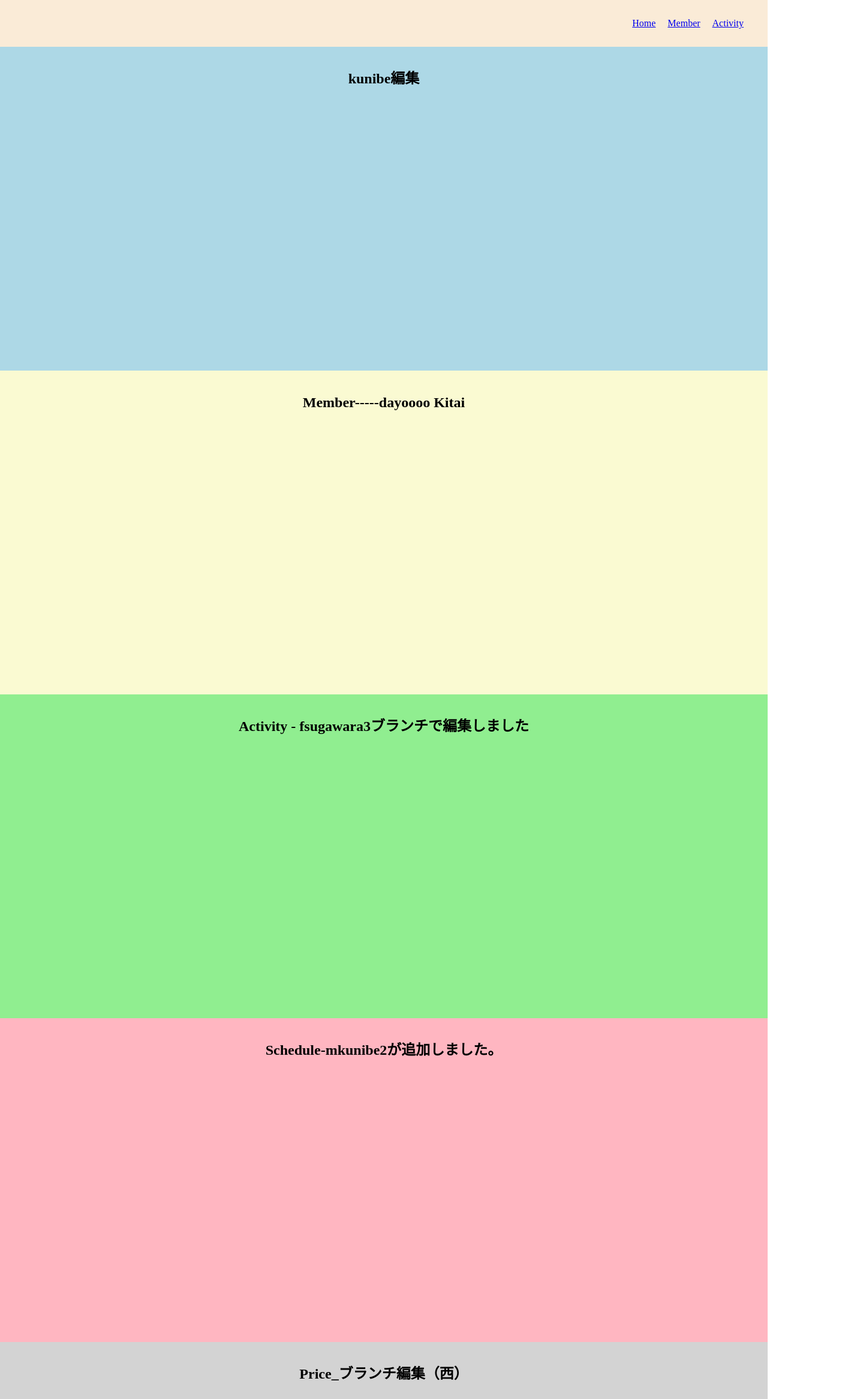
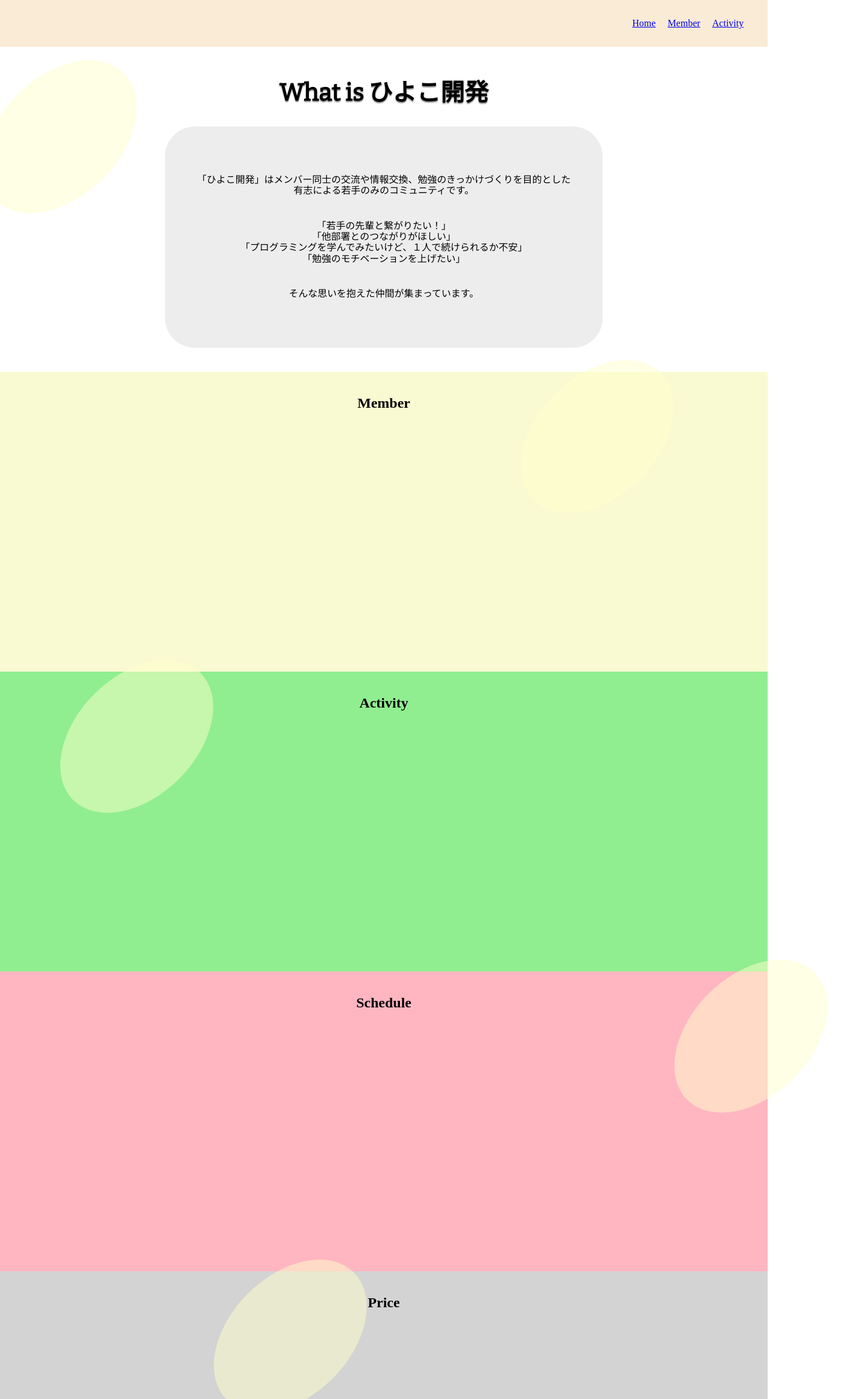
Before and after one commit to hiyokodev/hiyoko_site_2023, a Vue app: page / in a window 1280 px wide. Shown: the top 2333 px of the page at 60% size, 1429 px wide, since content can reach past the window. Built offline with nearby package versions, Linux system fonts and the light colour scheme.

Commit message:
見本となるAboutセクションを追加

```diff
--- a/index.html
+++ b/index.html
@@ -1,13 +1,17 @@
 <!DOCTYPE html>
 <html lang="en">
+
 <head>
   <meta charset="UTF-8">
   <link rel="icon" href="/favicon.ico">
   <meta name="viewport" content="width=device-width, initial-scale=1.0">
   <title>Vite App</title>
+  <link href="https://fonts.googleapis.com/css2?family=Bitter&display=swap" rel="stylesheet">
 </head>
+
 <body>
   <div id="app"></div>
   <script type="module" src="/src/main.js"></script>
 </body>
+
 </html>
--- a/src/App.vue
+++ b/src/App.vue
@@ -1,5 +1,6 @@
 <template>
   <Header />
+  <BackgroundEggs />
   <RouterView />
 </template>
 
@@ -7,8 +8,9 @@
 import { RouterLink, RouterView } from 'vue-router'
 import 'normalize.css'
 import Header from './components/common/Header.vue'
+import BackgroundEggs from './components/common/BackgroundEggs.vue'
 export default {
-  components: { Header }
+  components: { Header, BackgroundEggs }
 }
 </script>
 
--- a/src/components/Home/aboutSection.vue
+++ b/src/components/Home/aboutSection.vue
@@ -1,6 +1,19 @@
 <template>
   <section>
-    <h2>kunibe編集</h2>
+    <h2>What is ひよこ開発</h2>
+    <div class="text-box">
+      <p class="text">
+        「ひよこ開発」はメンバー同士の交流や情報交換、勉強のきっかけづくりを目的とした<br />
+        有志による若手のみのコミュニティです。
+      </p>
+      <p class="text">
+        「若手の先輩と繋がりたい！」<br />
+        「他部署とのつながりがほしい」<br />
+        「プログラミングを学んでみたいけど、１人で続けられるか不安」<br />
+        「勉強のモチベーションを上げたい」
+      </p>
+      <p class="text">そんな思いを抱えた仲間が集まっています。</p>
+    </div>
   </section>
 </template>
 <script>
@@ -8,12 +21,28 @@ export default {}
 </script>
 <style scoped>
 section {
-  height: 500px;
   padding: 20px;
-  background-color: lightblue;
 }
 
 h2 {
   text-align: center;
+  font-size: 40px;
+  font-weight: bold;
+  font-family: 'Bitter', serif;
+  text-shadow: 0px 2px 2px rgba(0, 0, 0, 0.5);
+}
+
+.text-box {
+  background-color: rgba(230, 230, 230, 0.7);
+  max-width: 650px;
+  margin: 20px auto;
+  border-radius: 50px;
+  padding: 40px;
+}
+
+.text {
+  margin: 40px 0;
+  text-align: center;
+  opacity: 100%;
 }
 </style>
--- a/src/components/Home/activitySection.vue
+++ b/src/components/Home/activitySection.vue
@@ -1,6 +1,9 @@
 <template>
   <section>
-    <h2>Activity - fsugawara3ブランチで編集しました</h2>
+    <div class="background"></div>
+    <div class="contents">
+      <h2>Activity</h2>
+    </div>
   </section>
 </template>
 <script>
@@ -9,8 +12,19 @@ export default {}
 <style scoped>
 section {
   height: 500px;
+  position: relative;
+}
+
+.background {
+  width: 100%;
+  height: 100%;
+  background-color: lightgreen;
+  position: absolute;
+  z-index: -2;
+}
+
+.contents {
   padding: 20px;
-  background-color: lightgreen;
 }
 
 h2 {
--- a/src/components/Home/memberSection.vue
+++ b/src/components/Home/memberSection.vue
@@ -1,6 +1,9 @@
 <template>
   <section>
-    <h2>Member-----dayoooo Kitai</h2>
+    <div class="background"></div>
+    <div class="contents">
+      <h2>Member</h2>
+    </div>
   </section>
 </template>
 <script>
@@ -9,8 +12,19 @@ export default {}
 <style scoped>
 section {
   height: 500px;
+  position: relative;
+}
+
+.background {
+  width: 100%;
+  height: 100%;
+  background-color: lightgoldenrodyellow;
+  position: absolute;
+  z-index: -2;
+}
+
+.contents {
   padding: 20px;
-  background-color: lightgoldenrodyellow;
 }
 
 h2 {
--- a/src/components/Home/priceSection.vue
+++ b/src/components/Home/priceSection.vue
@@ -1,6 +1,9 @@
 <template>
   <section>
-    <h2>Price_ブランチ編集（西）</h2>
+    <div class="background"></div>
+    <div class="contents">
+      <h2>Price</h2>
+    </div>
   </section>
 </template>
 <script>
@@ -9,8 +12,19 @@ export default {}
 <style scoped>
 section {
   height: 500px;
+  position: relative;
+}
+
+.background {
+  width: 100%;
+  height: 100%;
+  background-color: lightgray;
+  position: absolute;
+  z-index: -2;
+}
+
+.contents {
   padding: 20px;
-  background-color: lightgrey;
 }
 
 h2 {
--- a/src/components/Home/questionSection.vue
+++ b/src/components/Home/questionSection.vue
@@ -1,6 +1,9 @@
 <template>
   <section>
-    <h2>Question</h2>
+    <div class="background"></div>
+    <div class="contents">
+      <h2>Question</h2>
+    </div>
   </section>
 </template>
 <script>
@@ -9,8 +12,19 @@ export default {}
 <style scoped>
 section {
   height: 500px;
+  position: relative;
+}
+
+.background {
+  width: 100%;
+  height: 100%;
+  background-color: lightskyblue;
+  position: absolute;
+  z-index: -2;
+}
+
+.contents {
   padding: 20px;
-  background-color: lightskyblue;
 }
 
 h2 {
--- a/src/components/Home/scheduleSection.vue
+++ b/src/components/Home/scheduleSection.vue
@@ -1,6 +1,9 @@
 <template>
   <section>
-    <h2>Schedule-mkunibe2が追加しました。</h2>
+    <div class="background"></div>
+    <div class="contents">
+      <h2>Schedule</h2>
+    </div>
   </section>
 </template>
 <script>
@@ -9,8 +12,19 @@ export default {}
 <style scoped>
 section {
   height: 500px;
+  position: relative;
+}
+
+.background {
+  width: 100%;
+  height: 100%;
+  background-color: lightpink;
+  position: absolute;
+  z-index: -2;
+}
+
+.contents {
   padding: 20px;
-  background-color: lightpink;
 }
 
 h2 {
--- /dev/null
+++ b/src/components/common/BackgroundEggs.vue
@@ -0,0 +1,29 @@
+<template>
+  <div class="container">
+    <Egg :initialTop="0" :initialLeft="0" />
+    <Egg :initialTop="500" :initialLeft="70" />
+    <Egg :initialTop="1000" :initialLeft="10" />
+    <Egg :initialTop="1500" :initialLeft="90" />
+    <Egg :initialTop="2000" :initialLeft="30" />
+    <Egg :initialTop="2500" :initialLeft="80" />
+    <Egg :initialTop="3000" :initialLeft="20" />
+
+    <!-- 他のコンテンツ -->
+  </div>
+</template>
+
+<script>
+import Egg from './Egg.vue'
+
+export default {
+  components: {
+    Egg
+  }
+}
+</script>
+
+<style>
+.container {
+  position: relative;
+}
+</style>
--- /dev/null
+++ b/src/components/common/Egg.vue
@@ -0,0 +1,55 @@
+<template>
+  <div
+    class="egg"
+    :style="{ top: top + 'px', left: (initialLeft * windowWidth) / 100 + 'px' }"
+  ></div>
+</template>
+
+<script>
+export default {
+  props: {
+    initialTop: {
+      type: Number,
+      default: 0
+    },
+    initialLeft: {
+      type: Number,
+      default: 0
+    }
+  },
+  data() {
+    return {
+      top: this.initialTop,
+      windowWidth: window.innerWidth // ウィンドウの幅を保存
+    }
+  },
+  mounted() {
+    window.addEventListener('scroll', this.handleScroll)
+    window.addEventListener('resize', this.handleResize)
+  },
+  beforeDestroy() {
+    window.removeEventListener('scroll', this.handleScroll)
+    window.removeEventListener('resize', this.handleResize)
+  },
+  methods: {
+    handleScroll() {
+      this.top = this.initialTop + window.pageYOffset / 8
+    },
+    handleResize() {
+      this.windowWidth = window.innerWidth
+    }
+  }
+}
+</script>
+
+<style scoped>
+.egg {
+  position: absolute;
+  width: 200px;
+  height: 300px;
+  background-color: rgba(255, 255, 204, 0.5);
+  border-radius: 50%;
+  transform: rotate(45deg);
+  z-index: 0;
+}
+</style>
--- a/src/views/HomeView.vue
+++ b/src/views/HomeView.vue
@@ -1,5 +1,6 @@
 <template>
   <main>
+    <!-- <BackgroundEggs /> -->
     <aboutSection />
     <memberSection />
     <activitySection />
@@ -15,6 +16,7 @@ import activitySection from '../components/Home/activitySection.vue'
 import scheduleSection from '../components/Home/scheduleSection.vue'
 import priceSection from '../components/Home/priceSection.vue'
 import questionSection from '../components/Home/questionSection.vue'
+import BackgroundEggs from '../components/common/BackgroundEggs.vue'
 export default {
   components: {
     aboutSection,
@@ -22,7 +24,8 @@ export default {
     activitySection,
     scheduleSection,
     priceSection,
-    questionSection
+    questionSection,
+    BackgroundEggs
   }
 }
 </script>
```
Lines whose indentation alone changed are shown as unchanged.
